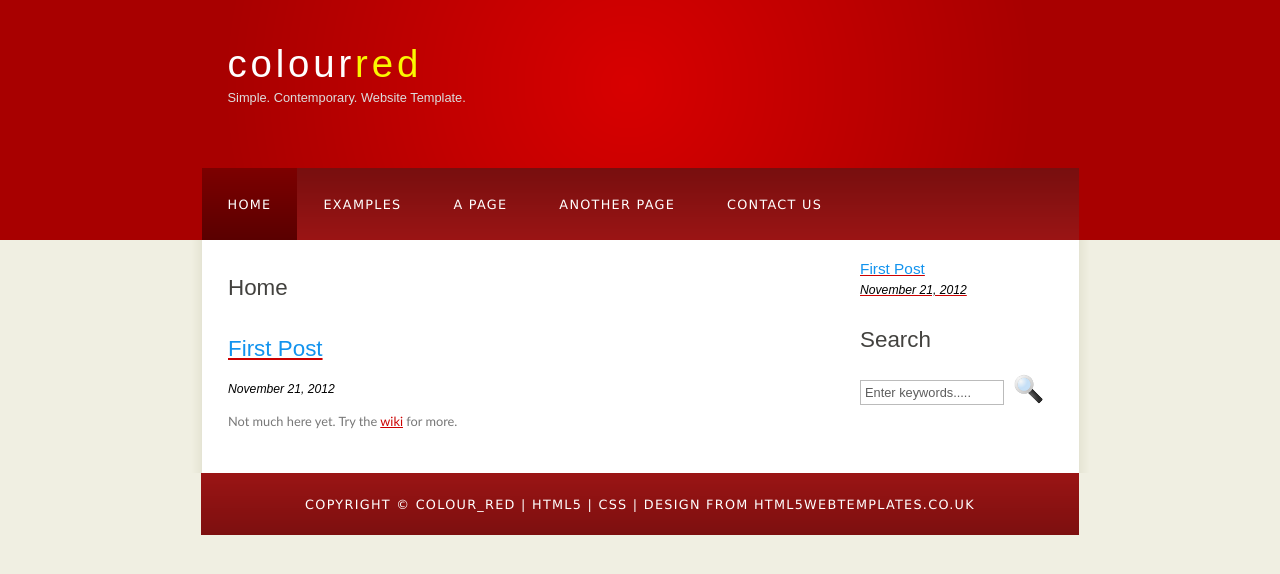
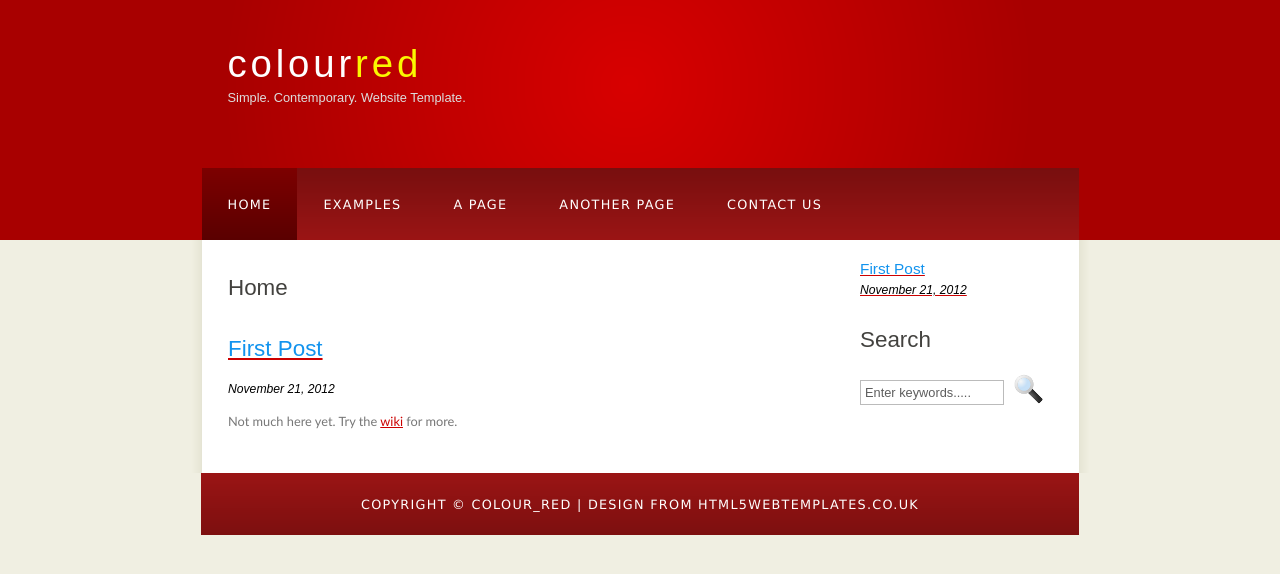
Before and after one commit to 9072997/libR430, a Jekyll site: the page built from index.html, in a window 1280 px wide. Shown: the top 574 px of the page. Built offline with Jekyll 4.4.1, drawn with Linux system fonts in a browser that asks for light colours; Markdown is read by kramdown in place of the engine named in the settings.

Commit message:
removed validator links

```diff
--- a/_layouts/layout.html
+++ b/_layouts/layout.html
@@ -47,7 +47,7 @@
 			</div>
 			<div id="content_footer"></div>
 			<div id="footer">
-				Copyright &copy; colour_red | <a href="http://validator.w3.org/check?uri=referer">HTML5</a> | <a href="http://jigsaw.w3.org/css-validator/check/referer">CSS</a> | <a href="http://www.html5webtemplates.co.uk">design from HTML5webtemplates.co.uk</a>
+				Copyright &copy; colour_red | <a href="http://www.html5webtemplates.co.uk">design from HTML5webtemplates.co.uk</a>
 			</div>
 		</div>
 	</body>
```
